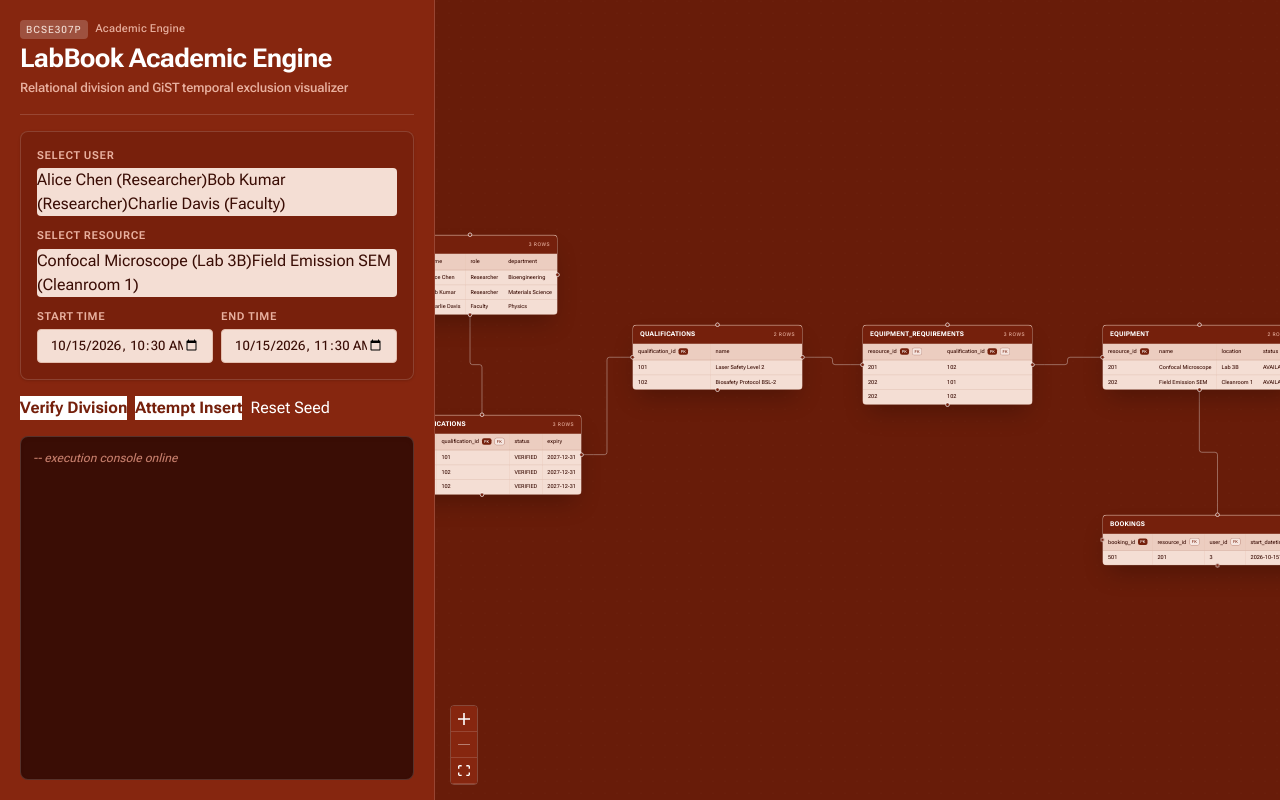
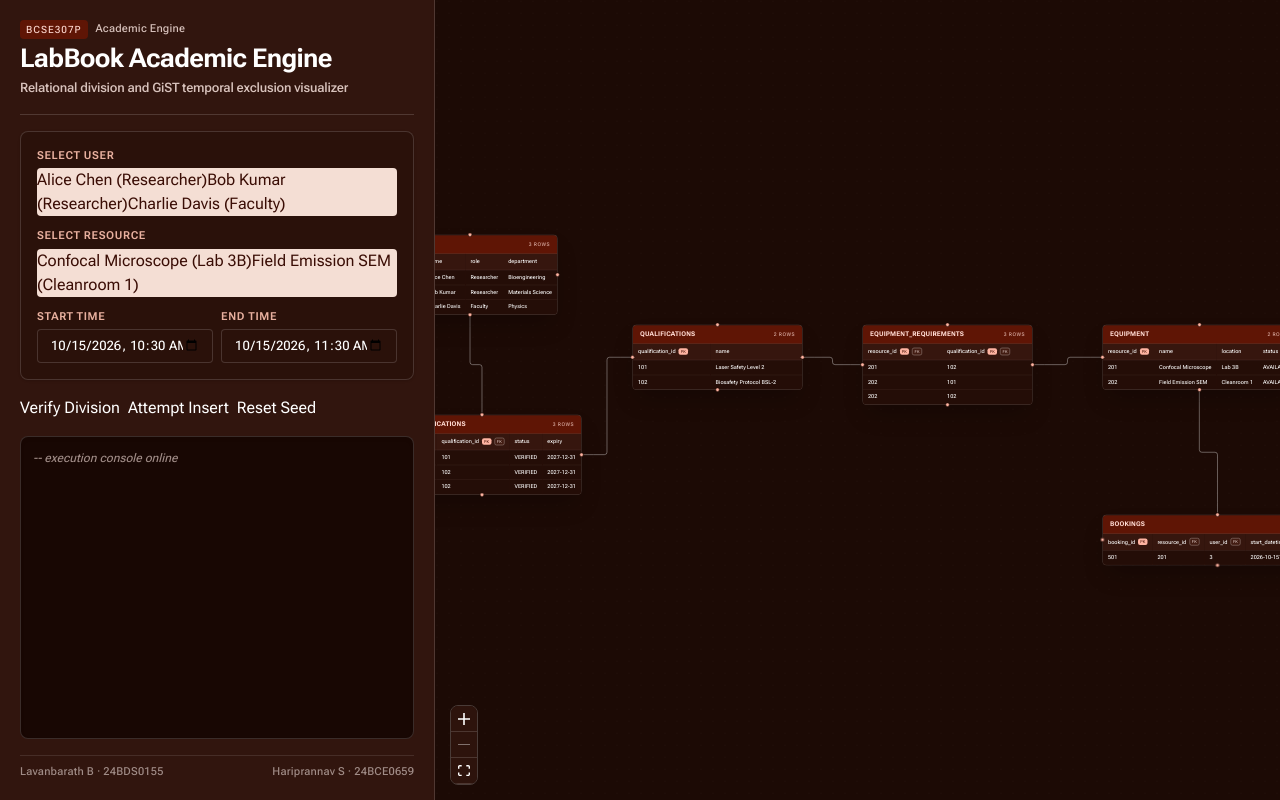
Before and after one commit to lavan8t/labbook, a Next.js app: page / in a window 1280 px wide. Built offline with nearby package versions, Linux system fonts and the light colour scheme.

Commit message:
style: bind entire app to m3e seed tokens and remove hardcoded background from buttons

```diff
--- a/app/globals.css
+++ b/app/globals.css
@@ -6,20 +6,20 @@
 }
 
 :root {
-  --bg-primary: #75200c;
-  --bg-panel: #86260f;
-  --bg-card: #e4beae;
-  --bg-card-alt: #eccdc0;
-  --bg-card-subtle: #f4ded4;
-  --text-primary: #ffffff;
-  --text-muted: #e8b09f;
-  --text-dim: #c57d6b;
-  --text-dark: #3a0d05;
-  --text-dark-muted: #6e2718;
-  --border-subtle: rgba(255, 255, 255, 0.14);
-  --border-strong: rgba(255, 255, 255, 0.28);
-  --border-card: rgba(117, 32, 12, 0.2);
-  --accent-tint: #f3dfd6;
+  --bg-primary: var(--md-sys-color-surface, #230d07);
+  --bg-panel: var(--md-sys-color-surface-container-high, #31150e);
+  --bg-card: var(--md-sys-color-primary-container, #e4beae);
+  --bg-card-alt: var(--md-sys-color-surface-container-highest, #3d1c13);
+  --bg-card-subtle: var(--md-sys-color-surface-container, #2a110a);
+  --text-primary: var(--md-sys-color-on-surface, #ffffff);
+  --text-muted: var(--md-sys-color-on-surface-variant, #e8b09f);
+  --text-dim: var(--md-sys-color-outline, #c57d6b);
+  --text-dark: var(--md-sys-color-on-primary-container, #3a0d05);
+  --text-dark-muted: var(--md-sys-color-on-secondary-container, #6e2718);
+  --border-subtle: var(--md-sys-color-outline-variant, rgba(255, 255, 255, 0.14));
+  --border-strong: var(--md-sys-color-outline, rgba(255, 255, 255, 0.28));
+  --border-card: var(--md-sys-color-outline-variant, rgba(117, 32, 12, 0.2));
+  --accent-tint: var(--md-sys-color-secondary-container, #f3dfd6);
 }
 
 body {
@@ -69,31 +69,31 @@ body {
   letter-spacing: 0.02em;
 }
 
-/* Custom ReactFlow styling for terracotta canvas */
+/* ReactFlow styling derived from M3 system tokens */
 .react-flow__background {
-  background-color: #681c09 !important;
+  background-color: var(--md-sys-color-surface-dim, #1c0a05) !important;
 }
 
 .react-flow__controls {
   box-shadow: none !important;
-  border: 1px solid rgba(255, 255, 255, 0.2) !important;
-  border-radius: 4px !important;
+  border: 1px solid var(--md-sys-color-outline-variant, rgba(255, 255, 255, 0.2)) !important;
+  border-radius: 8px !important;
   overflow: hidden !important;
 }
 
 .react-flow__controls-button {
-  background: #86260f !important;
-  border-bottom: 1px solid rgba(255, 255, 255, 0.15) !important;
-  fill: #ffffff !important;
-  color: #ffffff !important;
+  background: var(--md-sys-color-surface-container, #2d130c) !important;
+  border-bottom: 1px solid var(--md-sys-color-outline-variant, rgba(255, 255, 255, 0.15)) !important;
+  fill: var(--md-sys-color-on-surface, #ffffff) !important;
+  color: var(--md-sys-color-on-surface, #ffffff) !important;
 }
 
 .react-flow__controls-button:hover {
-  background: #9d2e13 !important;
+  background: var(--md-sys-color-surface-container-high, #3f1b11) !important;
 }
 
 .react-flow__controls-button svg {
-  fill: #ffffff !important;
+  fill: currentColor !important;
 }
 
 code, pre, .font-mono {
--- a/app/page.tsx
+++ b/app/page.tsx
@@ -269,11 +269,7 @@ export default function Page() {
   }
 
   const inputCls =
-    "w-full rounded bg-[#f4ded4] border border-[#e4beae] px-3 py-1.5 font-mono text-[13px] text-[#3a0d05] focus:outline-none focus:ring-2 focus:ring-white/40";
-  const btnPrimary =
-    "rounded bg-white px-3.5 py-2 font-var-label text-[12px] font-bold text-[#75200c] shadow hover:bg-[#f3dfd6] transition-colors cursor-pointer active:scale-95";
-  const btnSecondary =
-    "rounded border border-white/30 bg-transparent px-3 py-2 font-var-label text-[12px] text-white hover:bg-white/10 transition-colors cursor-pointer active:scale-95";
+    "w-full rounded bg-[var(--md-sys-color-surface-container,#2a110a)] border border-[var(--md-sys-color-outline-variant,rgba(255,255,255,0.15))] px-3 py-1.5 font-mono text-[13px] text-[var(--md-sys-color-on-surface,#ffffff)] focus:outline-none focus:ring-1 focus:ring-[var(--md-sys-color-primary,#ffb4a2)]";
 
   return (
     <m3e-theme
@@ -285,27 +281,27 @@ export default function Page() {
       density="0"
       strong-focus
     >
-      <div className="flex h-screen w-screen bg-[#75200c] text-white overflow-hidden">
+      <div className="flex h-screen w-screen bg-[var(--md-sys-color-surface,#230d07)] text-[var(--md-sys-color-on-surface,#ffffff)] overflow-hidden">
         {/* Left sidebar / control desk */}
-        <div className="flex w-[34%] min-w-[340px] max-w-[460px] flex-col gap-4 overflow-y-auto border-r border-white/15 bg-[#86260f] p-5 shadow-2xl">
-        <div className="border-b border-white/15 pb-4">
+        <div className="flex w-[34%] min-w-[340px] max-w-[460px] flex-col gap-4 overflow-y-auto border-r border-[var(--md-sys-color-outline-variant,rgba(255,255,255,0.15))] bg-[var(--md-sys-color-surface-container-high,#31150e)] p-5 shadow-2xl">
+          <div className="border-b border-[var(--md-sys-color-outline-variant,rgba(255,255,255,0.15))] pb-4">
             <div className="flex items-center gap-2 mb-1">
-            <span className="rounded bg-white/20 px-1.5 py-0.5 text-[10px] font-mono font-bold tracking-widest text-[#f3dfd6]">
+              <span className="rounded bg-[var(--md-sys-color-primary-container,#5f1505)] px-1.5 py-0.5 text-[10px] font-mono font-bold tracking-widest text-[var(--md-sys-color-on-primary-container,#ffdad2)]">
                 BCSE307P
               </span>
-            <span className="text-[11px] font-var-meta text-[#e8b09f]">
+              <span className="text-[11px] font-var-meta text-[var(--md-sys-color-on-surface-variant,#d8c2bc)]">
                 Academic Engine
               </span>
             </div>
-          <h1 className="text-[26px] font-var-heading tracking-tight text-white leading-tight">
+            <h1 className="text-[26px] font-var-heading tracking-tight text-[var(--md-sys-color-on-surface,#ffffff)] leading-tight">
               LabBook Academic Engine
             </h1>
-          <p className="mt-1 text-[13px] font-var-subheading text-[#e8b09f]">
+            <p className="mt-1 text-[13px] font-var-subheading text-[var(--md-sys-color-on-surface-variant,#d8c2bc)]">
               Relational division and GiST temporal exclusion visualizer
             </p>
           </div>
 
-        <div className="flex flex-col gap-3 rounded-lg border border-white/15 bg-[#75200c]/80 p-4 shadow-sm">
+          <div className="flex flex-col gap-3 rounded-lg border border-[var(--md-sys-color-outline-variant,rgba(255,255,255,0.15))] bg-[var(--md-sys-color-surface-container,#2a110a)] p-4 shadow-sm">
           <div>
             <label className="font-var-label text-[11px] uppercase text-[#e8b09f] block mb-1">
               Select User
@@ -373,23 +369,23 @@ export default function Page() {
         </div>
 
         <div className="flex flex-wrap gap-2 items-center">
-          <m3e-button variant="filled" onClick={handleDivision} class="bg-white text-[#75200c] font-bold">
+          <m3e-button variant="filled" onClick={handleDivision}>
             Verify Division
           </m3e-button>
-          <m3e-button variant="filled" onClick={handleInsert} class="bg-white text-[#75200c] font-bold">
+          <m3e-button variant="filled" onClick={handleInsert}>
             Attempt Insert
           </m3e-button>
-          <m3e-button variant="outlined" onClick={handleReset} class="text-white border-white/40">
+          <m3e-button variant="outlined" onClick={handleReset}>
             Reset Seed
           </m3e-button>
         </div>
 
         <div
           ref={consoleRef}
-          className="min-h-[220px] flex-1 overflow-y-auto rounded-lg border border-white/15 bg-[#3a0d05] p-3 font-mono text-[12px] leading-relaxed text-[#f4ded4] shadow-inner"
+          className="min-h-[220px] flex-1 overflow-y-auto rounded-lg border border-[var(--md-sys-color-outline-variant,rgba(255,255,255,0.15))] bg-[var(--md-sys-color-surface-container-lowest,#180703)] p-3 font-mono text-[12px] leading-relaxed text-[var(--md-sys-color-on-surface,#ffffff)] shadow-inner"
         >
           {logs.length === 0 && (
-            <div className="text-[#c57d6b] italic">
+            <div className="text-[var(--md-sys-color-outline,#a08c87)] italic">
               -- execution console online
             </div>
           )}
@@ -399,10 +395,15 @@ export default function Page() {
             </div>
           ))}
         </div>
+
+        <div className="border-t border-[var(--md-sys-color-outline-variant,rgba(255,255,255,0.1))] pt-2 flex items-center justify-between text-[11px] font-var-meta text-[var(--md-sys-color-outline,#a08c87)]">
+          <span>Lavanbarath B · 24BDS0155</span>
+          <span>Hariprannav S · 24BCE0659</span>
+        </div>
       </div>
 
       {/* Main visual canvas */}
-      <div className="h-full flex-1 relative bg-[#681c09]">
+      <div className="h-full flex-1 relative bg-[var(--md-sys-color-surface-dim,#1c0a05)]">
         <ReactFlow
           nodes={nodes}
           edges={edges}
--- a/src/components/TableNode.tsx
+++ b/src/components/TableNode.tsx
@@ -25,13 +25,13 @@ export default function TableNode({ data }: NodeProps<Node<TableNodeData>>) {
   return (
     <div
       data-table={data.tableName}
-      className="min-w-[340px] max-w-[460px] rounded-lg border border-[rgba(255,255,255,0.22)] bg-[#e4beae] text-[13px] shadow-2xl overflow-hidden"
+      className="min-w-[340px] max-w-[460px] rounded-lg border border-[var(--md-sys-color-outline-variant,rgba(255,255,255,0.2))] bg-[var(--md-sys-color-surface-container,#2a110a)] text-[13px] shadow-2xl overflow-hidden"
       style={{ borderWidth: 1 }}
     >
       {/* Table Header */}
-      <div className="border-b border-[#75200c]/25 bg-[#75200c] px-3.5 py-2 text-[13px] font-var-table-title uppercase text-white flex items-center justify-between">
-        <span className="tracking-wide">{data.tableName}</span>
-        <span className="font-mono text-[10px] tracking-widest text-[#e8b09f] font-normal">
+      <div className="border-b border-[var(--md-sys-color-outline-variant,rgba(255,255,255,0.15))] bg-[var(--md-sys-color-primary-container,#5f1505)] px-3.5 py-2 text-[13px] font-var-table-title uppercase text-[var(--md-sys-color-on-primary-container,#ffdad2)] flex items-center justify-between">
+        <span className="tracking-wide font-bold">{data.tableName}</span>
+        <span className="font-mono text-[10px] tracking-widest text-[var(--md-sys-color-on-primary-container,#ffdad2)]/80 font-normal">
           {data.rows.length} {data.rows.length === 1 ? "ROW" : "ROWS"}
         </span>
       </div>
@@ -41,21 +41,21 @@ export default function TableNode({ data }: NodeProps<Node<TableNodeData>>) {
         <table className="w-full border-collapse text-left">
           {/* Column attributes header */}
           <thead>
-            <tr className="border-b border-[#75200c]/20 bg-[#eccdc0]">
+            <tr className="border-b border-[var(--md-sys-color-outline-variant,rgba(255,255,255,0.1))] bg-[var(--md-sys-color-surface-container-high,#36160e)]">
               {data.columns.map((c) => (
                 <th
                   key={c.name}
-                  className="px-2.5 py-2 font-mono text-[11px] font-bold text-[#3a0d05] whitespace-nowrap"
+                  className="px-2.5 py-2 font-mono text-[11px] font-bold text-[var(--md-sys-color-on-surface,#ffffff)] whitespace-nowrap"
                 >
                   <div className="flex items-center gap-1.5">
                     <span>{c.name}</span>
                     {c.pk && (
-                      <span className="rounded bg-[#75200c] px-1 py-[0.5px] text-[8px] font-bold text-white tracking-wider">
+                      <span className="rounded bg-[var(--md-sys-color-primary,#ffb4a2)] px-1 py-[0.5px] text-[8px] font-bold text-[var(--md-sys-color-on-primary,#561e11)] tracking-wider">
                         PK
                       </span>
                     )}
                     {c.fk && (
-                      <span className="rounded border border-[#75200c]/40 bg-white/50 px-1 py-[0.5px] text-[8px] font-bold text-[#75200c] tracking-wider">
+                      <span className="rounded border border-[var(--md-sys-color-outline,#a08c87)] bg-[var(--md-sys-color-surface-container-highest,#421c12)] px-1 py-[0.5px] text-[8px] font-bold text-[var(--md-sys-color-on-surface-variant,#d8c2bc)] tracking-wider">
                         FK
                       </span>
                     )}
@@ -66,12 +66,12 @@ export default function TableNode({ data }: NodeProps<Node<TableNodeData>>) {
           </thead>
 
           {/* Table Data Rows */}
-          <tbody className="divide-y divide-[#75200c]/10 bg-[#f4ded4]">
+          <tbody className="divide-y divide-[var(--md-sys-color-outline-variant,rgba(255,255,255,0.08))] bg-[var(--md-sys-color-surface-container-low,#240d07)]">
             {data.rows.length === 0 ? (
               <tr>
                 <td
                   colSpan={data.columns.length}
-                  className="px-3 py-2 text-[12px] italic text-[#6e2718] text-center"
+                  className="px-3 py-2 text-[12px] italic text-[var(--md-sys-color-outline,#a08c87)] text-center"
                 >
                   0 rows
                 </td>
@@ -81,13 +81,13 @@ export default function TableNode({ data }: NodeProps<Node<TableNodeData>>) {
                 <tr
                   key={i}
                   {...(attrOf ? (attrOf(row) as object) : {})}
-                  className="transition-colors hover:bg-white/30"
+                  className="transition-colors hover:bg-[var(--md-sys-color-surface-container-highest,#421c12)]"
                   style={{ outline: "1px solid transparent", outlineOffset: -1 }}
                 >
                   {data.columns.map((c) => (
                     <td
                       key={c.name}
-                      className="px-2.5 py-1.5 font-mono text-[11px] text-[#3a0d05] whitespace-nowrap"
+                      className="px-2.5 py-1.5 font-mono text-[11px] text-[var(--md-sys-color-on-surface,#ffffff)] whitespace-nowrap"
                     >
                       {String(row[c.name] ?? "NULL")}
                     </td>
@@ -100,24 +100,24 @@ export default function TableNode({ data }: NodeProps<Node<TableNodeData>>) {
       </div>
 
       {/* Left */}
-      <Handle id="l-target" type="target" position={Position.Left} className="!w-2 !h-2 !bg-[#75200c] !border-white" />
-      <Handle id="l-source" type="source" position={Position.Left} className="!w-2 !h-2 !bg-[#75200c] !border-white" />
-      <Handle id="l" type="source" position={Position.Left} className="!w-2 !h-2 !bg-[#75200c] !border-white opacity-0 pointer-events-none" />
+      <Handle id="l-target" type="target" position={Position.Left} className="!w-2 !h-2 !bg-[var(--md-sys-color-primary,#ffb4a2)] !border-[var(--md-sys-color-surface,#230d07)]" />
+      <Handle id="l-source" type="source" position={Position.Left} className="!w-2 !h-2 !bg-[var(--md-sys-color-primary,#ffb4a2)] !border-[var(--md-sys-color-surface,#230d07)]" />
+      <Handle id="l" type="source" position={Position.Left} className="!w-2 !h-2 !bg-[var(--md-sys-color-primary,#ffb4a2)] !border-[var(--md-sys-color-surface,#230d07)] opacity-0 pointer-events-none" />
 
       {/* Right */}
-      <Handle id="r-target" type="target" position={Position.Right} className="!w-2 !h-2 !bg-[#75200c] !border-white" />
-      <Handle id="r-source" type="source" position={Position.Right} className="!w-2 !h-2 !bg-[#75200c] !border-white" />
-      <Handle id="r" type="target" position={Position.Right} className="!w-2 !h-2 !bg-[#75200c] !border-white opacity-0 pointer-events-none" />
+      <Handle id="r-target" type="target" position={Position.Right} className="!w-2 !h-2 !bg-[var(--md-sys-color-primary,#ffb4a2)] !border-[var(--md-sys-color-surface,#230d07)]" />
+      <Handle id="r-source" type="source" position={Position.Right} className="!w-2 !h-2 !bg-[var(--md-sys-color-primary,#ffb4a2)] !border-[var(--md-sys-color-surface,#230d07)]" />
+      <Handle id="r" type="target" position={Position.Right} className="!w-2 !h-2 !bg-[var(--md-sys-color-primary,#ffb4a2)] !border-[var(--md-sys-color-surface,#230d07)] opacity-0 pointer-events-none" />
 
       {/* Top */}
-      <Handle id="t-target" type="target" position={Position.Top} className="!w-2 !h-2 !bg-[#75200c] !border-white" />
-      <Handle id="t-source" type="source" position={Position.Top} className="!w-2 !h-2 !bg-[#75200c] !border-white" />
-      <Handle id="t" type="target" position={Position.Top} className="!w-2 !h-2 !bg-[#75200c] !border-white opacity-0 pointer-events-none" />
+      <Handle id="t-target" type="target" position={Position.Top} className="!w-2 !h-2 !bg-[var(--md-sys-color-primary,#ffb4a2)] !border-[var(--md-sys-color-surface,#230d07)]" />
+      <Handle id="t-source" type="source" position={Position.Top} className="!w-2 !h-2 !bg-[var(--md-sys-color-primary,#ffb4a2)] !border-[var(--md-sys-color-surface,#230d07)]" />
+      <Handle id="t" type="target" position={Position.Top} className="!w-2 !h-2 !bg-[var(--md-sys-color-primary,#ffb4a2)] !border-[var(--md-sys-color-surface,#230d07)] opacity-0 pointer-events-none" />
 
       {/* Bottom */}
-      <Handle id="b-target" type="target" position={Position.Bottom} className="!w-2 !h-2 !bg-[#75200c] !border-white" />
-      <Handle id="b-source" type="source" position={Position.Bottom} className="!w-2 !h-2 !bg-[#75200c] !border-white" />
-      <Handle id="b" type="source" position={Position.Bottom} className="!w-2 !h-2 !bg-[#75200c] !border-white opacity-0 pointer-events-none" />
+      <Handle id="b-target" type="target" position={Position.Bottom} className="!w-2 !h-2 !bg-[var(--md-sys-color-primary,#ffb4a2)] !border-[var(--md-sys-color-surface,#230d07)]" />
+      <Handle id="b-source" type="source" position={Position.Bottom} className="!w-2 !h-2 !bg-[var(--md-sys-color-primary,#ffb4a2)] !border-[var(--md-sys-color-surface,#230d07)]" />
+      <Handle id="b" type="source" position={Position.Bottom} className="!w-2 !h-2 !bg-[var(--md-sys-color-primary,#ffb4a2)] !border-[var(--md-sys-color-surface,#230d07)] opacity-0 pointer-events-none" />
     </div>
   );
 }
```
Lines whose indentation alone changed are shown as unchanged.
